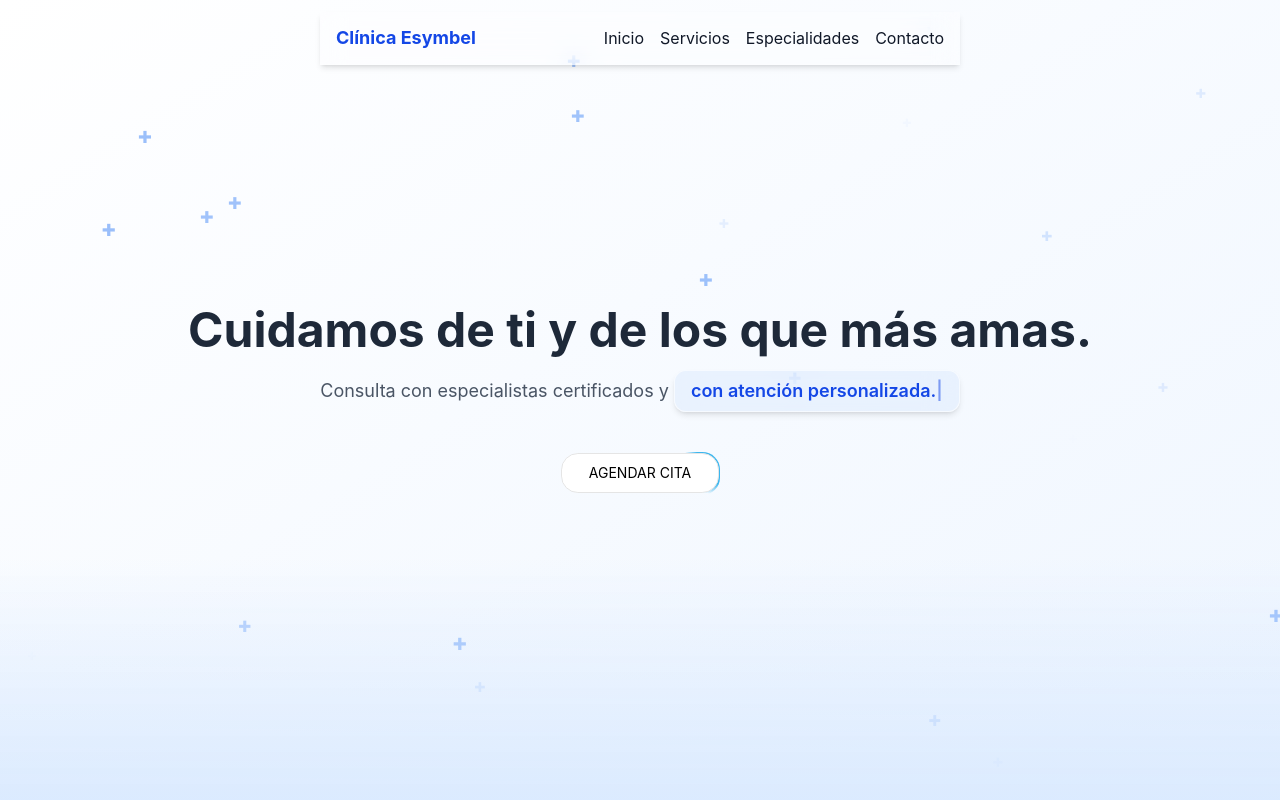
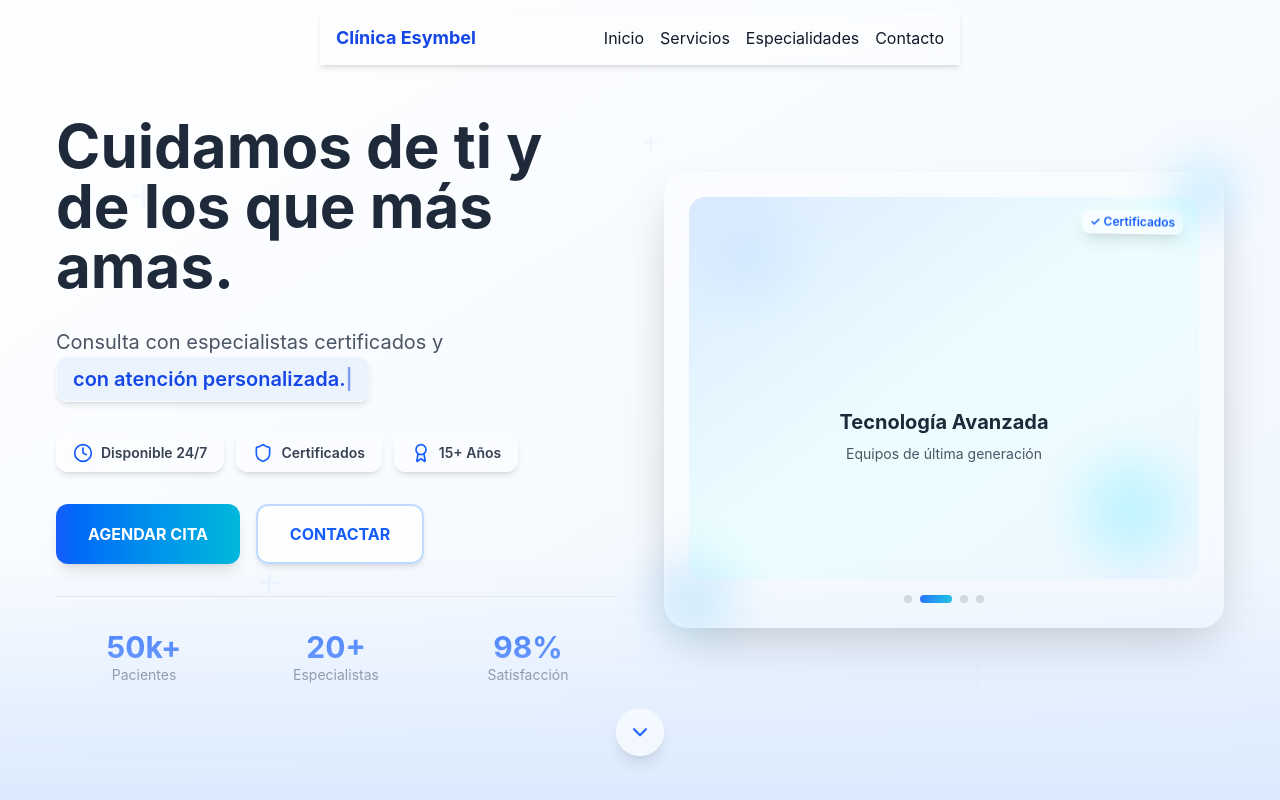
Before and after one commit to JosueDev09/Clinica-Medica-Pagina, a Next.js app: page /inicio in a window 1280 px wide. Shown: the top 800 px of the page. Built offline with nearby package versions, Linux system fonts and the light colour scheme.

Commit message:
Se realizareon cambios

```diff
--- a/src/app/inicio/page.tsx
+++ b/src/app/inicio/page.tsx
@@ -10,7 +10,6 @@ import PreguntasFrecuentes from '@/components/preguntasFrecuentes/preguntasFrecu
 import Contacto from '@/components/contacto/contacto';
 import Footer from '@/components/footer/footer';
 import InformacionEmpresa from '@/components/informacionEmpresa/informacionEmpresa';
-
 import { ScrollProvider } from '@/components/ui/scrollProvider/ScrollProvider';
 import 'locomotive-scroll/dist/locomotive-scroll.css';
 import Galeria from '@/components/galeria/galeria';
@@ -28,8 +27,10 @@ export default function PublicHomePage() {
         <Galeria />
         <PreguntasFrecuentes />
         <Contacto />
+        <Footer />
       </main>
       </ScrollProvider>
+
 
     </>
   );
--- a/src/components/hero/hero.tsx
+++ b/src/components/hero/hero.tsx
@@ -1,17 +1,165 @@
-/* eslint-disable react-hooks/rules-of-hooks */
 "use client";
+
 import { useState, useEffect } from "react";
-import CrucesAnimadas from "../ui/cruces/cruces";
-import { Button } from "../ui/borderHover/borderHover";
-import { useRouter } from "next/navigation";
+import { Heart, Shield, Clock, Award, ChevronDown } from "lucide-react";
 
+// Componente de cruces flotantes
+const CrucesAnimadas = () => {
+  const cruces = [
+    { delay: 0, duration: 6, left: 10, top: 20, size: 3, opacity: 0.15 },
+    { delay: 1, duration: 8, left: 85, top: 30, size: 4, opacity: 0.1 },
+    { delay: 2, duration: 7, left: 20, top: 70, size: 2.5, opacity: 0.2 },
+    { delay: 0.5, duration: 9, left: 75, top: 80, size: 3.5, opacity: 0.12 },
+    { delay: 1.5, duration: 6.5, left: 50, top: 15, size: 2, opacity: 0.18 },
+  ];
 
+  return (
+    <>
+      {cruces.map((cruz, i) => (
+        <div
+          key={i}
+          className="absolute text-blue-200 pointer-events-none animate-float"
+          style={{
+            left: `${cruz.left}%`,
+            top: `${cruz.top}%`,
+            fontSize: `${cruz.size}rem`,
+            opacity: cruz.opacity,
+            animationDelay: `${cruz.delay}s`,
+            animationDuration: `${cruz.duration}s`,
+          }}
+        >
+          +
+        </div>
+      ))}
+    </>
+  );
+};
 
+// Badge de característica
+const FeatureBadge = ({ icon: Icon, text } : { icon: React.ElementType; text: string; }) => {
+  return (
+    <div className="backdrop-blur-xl bg-white/40 border border-white/60 rounded-xl px-4 py-2 shadow-md hover:shadow-lg transition-all duration-300 hover:scale-105">
+      <div className="flex items-center gap-2">
+        <Icon size={20} className="text-blue-600" />
+        <span className="text-sm font-semibold text-gray-700">{text}</span>
+      </div>
+    </div>
+  );
+};
 
+// Botón personalizado
+const Button = ({ onClick, children, className } : { onClick: () => void; children: React.ReactNode; className?: string; }) => {
+  return (
+    <button
+      onClick={onClick}
+      className={`relative px-8 py-4 bg-gradient-to-r from-blue-600 to-cyan-500 text-white font-bold rounded-xl shadow-lg hover:shadow-2xl transform hover:scale-105 transition-all duration-300 overflow-hidden group ${className}`}
+    >
+      <span className="relative z-10">{children}</span>
+      <div className="absolute inset-0 bg-gradient-to-r from-cyan-500 to-blue-600 opacity-0 group-hover:opacity-100 transition-opacity duration-300" />
+    </button>
+  );
+};
 
+// Componente de Slider de Imágenes
+const ImageSlider = () => {
+  const [currentSlide, setCurrentSlide] = useState(0);
+
+  const slides = [
+    {
+      icon: Heart,
+      titulo: "Atención de Calidad",
+      descripcion: "Con profesionales certificados",
+      color: "from-blue-500 to-cyan-400",
+    },
+    {
+      icon: Shield,
+      titulo: "Tecnología Avanzada",
+      descripcion: "Equipos de última generación",
+      color: "from-cyan-500 to-blue-400",
+    },
+    {
+      icon: Award,
+      titulo: "15+ Años de Experiencia",
+      descripcion: "Cuidando tu salud",
+      color: "from-blue-600 to-cyan-500",
+    },
+    {
+      icon: Clock,
+      titulo: "Horarios Flexibles",
+      descripcion: "Disponibles cuando nos necesites",
+      color: "from-cyan-600 to-blue-500",
+    },
+  ];
+
+  useEffect(() => {
+    const interval = setInterval(() => {
+      setCurrentSlide((prev) => (prev + 1) % slides.length);
+    }, 4000);
+
+    return () => clearInterval(interval);
+  }, []);
+
+  const CurrentIcon = slides[currentSlide].icon;
+
+  return (
+    <div className="relative w-full max-w-md">
+      <div className="relative backdrop-blur-xl bg-white/30 border border-white/40 rounded-3xl p-6 shadow-2xl">
+        {/* Contenedor del slider */}
+        <div className="aspect-[4/3] bg-gradient-to-br from-blue-100 via-cyan-50 to-blue-50 rounded-2xl flex items-center justify-center relative overflow-hidden">
+          {/* Círculos decorativos */}
+          <div className="absolute top-5 left-5 w-20 h-20 bg-blue-300/30 rounded-full blur-xl animate-pulse" />
+          <div className="absolute bottom-5 right-5 w-24 h-24 bg-cyan-300/30 rounded-full blur-xl animate-pulse delay-75" />
+
+          {/* Contenido del slide actual */}
+          <div className="relative z-10 text-center px-6 transition-all duration-500">
+            <div className="mb-4">
+              <CurrentIcon
+                size={80}
+                className={`text-blue-500 mx-auto animate-pulse bg-gradient-to-br ${slides[currentSlide].color} bg-clip-text text-transparent`}
+              />
+            </div>
+            <div className="space-y-2">
+              <div className="text-xl font-bold text-gray-800">
+                {slides[currentSlide].titulo}
+              </div>
+              <div className="text-sm text-gray-600">
+                {slides[currentSlide].descripcion}
+              </div>
+            </div>
+          </div>
+
+          {/* Mini badge flotante */}
+          <div className="absolute top-4 right-4 backdrop-blur-lg bg-white/60 rounded-lg px-2 py-1 shadow-lg animate-float">
+            <div className="text-xs font-semibold text-blue-600">
+              ✓ Certificados
+            </div>
+          </div>
+        </div>
+
+        {/* Indicadores de slides */}
+        <div className="flex justify-center gap-2 mt-4">
+          {slides.map((_, index) => (
+            <button
+              key={index}
+              onClick={() => setCurrentSlide(index)}
+              className={`h-2 rounded-full transition-all duration-300 ${
+                index === currentSlide
+                  ? "w-8 bg-gradient-to-r from-blue-600 to-cyan-500"
+                  : "w-2 bg-gray-300 hover:bg-gray-400"
+              }`}
+            />
+          ))}
+        </div>
+
+        {/* Decoración adicional */}
+        <div className="absolute -top-3 -right-3 w-16 h-16 bg-gradient-to-br from-cyan-400 to-blue-500 rounded-full opacity-20 blur-xl" />
+        <div className="absolute -bottom-3 -left-3 w-20 h-20 bg-gradient-to-br from-blue-400 to-cyan-500 rounded-full opacity-20 blur-xl" />
+      </div>
+    </div>
+  );
+};
 
 export default function Hero() {
-
   const frases = [
     "Tu salud es nuestra prioridad.",
     "Cuidamos de ti y de los que más amas.",
@@ -25,15 +173,15 @@ const frasesSubtitulo = [
     "con atención personalizada.",
     "con profesionales certificados.",
     "con tecnología avanzada.",
-]
-   const router = useRouter();
+  ];
+
   const [indice, setIndice] = useState(0);
   const [textoVisible, setTextoVisible] = useState("");
-  const [modo, setModo] = useState<"escribiendo" | "esperando" | "borrando">("escribiendo");
-  const [visible, setVisible] = useState(true); // para el fade del h2
+  const [modo, setModo] = useState("escribiendo");
+  const [visible, setVisible] = useState(true);
 
   useEffect(() => {
-    let timeout: NodeJS.Timeout;
+    let timeout : any;
     const textoActual = frasesSubtitulo[indice] ?? "";
 
     if (modo === "escribiendo") {
@@ -56,12 +204,11 @@ const frasesSubtitulo = [
           setTextoVisible(textoActual.slice(0, textoVisible.length - 1));
         }, 50);
       } else {
-        // Efecto de fade-out antes de cambiar frase
         setVisible(false);
         setTimeout(() => {
           setIndice((prev) => (prev + 1) % frases.length);
           setModo("escribiendo");
-          setVisible(true); // fade-in
+          setVisible(true);
         }, 300);
       }
     }
@@ -69,44 +216,118 @@ const frasesSubtitulo = [
     return () => clearTimeout(timeout);
   }, [textoVisible, modo, indice]);
 
+  const scrollToNext = () => {
+    window.scrollTo({
+      top: window.innerHeight,
+      behavior: "smooth",
+    });
+  };
+
   return (
-    <section className="relative overflow-hidden min-h-screen bg-gradient-to-br from-white to-blue-50 flex items-center justify-center text-center px-6">
-
+    <section className="relative overflow-hidden min-h-screen bg-gradient-to-br from-white to-blue-50">
       {/* Cruces flotantes */}
       <CrucesAnimadas />
-      {/* Contenido principal */}
-     <div className="relative z-10 animate-float">
+
+      <div className="relative z-10 min-h-screen flex items-center">
+        <div className="max-w-7xl mx-auto px-6 py-20">
+          <div className="grid lg:grid-cols-2 gap-12 items-center">
+            {/* Contenido principal - Izquierda */}
+            <div className="text-center lg:text-left space-y-8">
               <h2
-          className={`text-4xl md:text-5xl font-bold text-gray-800 transition-opacity duration-500 ${
+                className={`text-4xl md:text-5xl lg:text-6xl font-bold text-gray-800 transition-opacity duration-500 ${
                   visible ? "opacity-100" : "opacity-0"
                 }`}
               >
                 {frases[indice]}
               </h2>
-        <p className="mt-4 text-gray-600 text-lg min-h-[2.5rem]">
+
+              <p className="text-gray-600 text-lg lg:text-xl min-h-[3rem]">
                 Consulta con especialistas certificados y{" "}
-          <span className="inline-block bg-blue-100/50 backdrop-blur-lg border border-white/60 text-blue-700 font-semibold px-4 py-1.5 rounded-xl shadow-md transition-all duration-300">
+                <span className="inline-block bg-blue-100/50 backdrop-blur-lg border border-white/60 text-blue-700 font-semibold px-4 py-2 rounded-xl shadow-md transition-all duration-300">
                   {textoVisible}
                   <span className="animate-pulse">|</span>
                 </span>
               </p>
 
-        <div className="mt-[40px] flex justify-center text-center">
-            <Button
-            borderRadius="1.1rem"
-            className="bg-white dark:bg-blue-500 text-black dark:text-white border-neutral-200 dark:border-slate-800 cursor-pointer"
-            onClick={() => router.push("/agendarCita")}
-          >
+              {/* Badges de características */}
+              <div className="flex flex-wrap gap-3 justify-center lg:justify-start">
+                <FeatureBadge icon={Clock} text="Disponible 24/7" />
+                <FeatureBadge icon={Shield} text="Certificados" />
+                <FeatureBadge icon={Award} text="15+ Años" />
+              </div>
+
+              {/* Botones de acción */}
+              <div className="flex flex-col sm:flex-row gap-4 justify-center lg:justify-start">
+                <Button onClick={() => console.log("Agendar cita")}>
                   AGENDAR CITA
                 </Button>
+                <button
+                  onClick={() => console.log("Contactar")}
+                  className="px-8 py-4 bg-white/80 backdrop-blur-sm text-blue-600 font-bold rounded-xl shadow-md hover:shadow-lg border-2 border-blue-200 hover:border-blue-400 transform hover:scale-105 transition-all duration-300"
+                >
+                  CONTACTAR
+                </button>
+              </div>
+
+              {/* Estadísticas rápidas */}
+              <div className="grid grid-cols-3 gap-4 pt-8 border-t border-gray-200">
+                <div className="text-center">
+                  <div className="text-3xl font-bold text-blue-600">50k+</div>
+                  <div className="text-sm text-gray-600">Pacientes</div>
+                </div>
+                <div className="text-center">
+                  <div className="text-3xl font-bold text-blue-600">20+</div>
+                  <div className="text-sm text-gray-600">Especialistas</div>
+                </div>
+                <div className="text-center">
+                  <div className="text-3xl font-bold text-blue-600">98%</div>
+                  <div className="text-sm text-gray-600">Satisfacción</div>
                 </div>
               </div>
+            </div>
+
+            {/* Slider de Imágenes - Derecha */}
+            <div className="relative flex justify-center lg:justify-end">
+              <ImageSlider />
+            </div>
+          </div>
+        </div>
+      </div>
+
+      {/* Botón de scroll hacia abajo */}
+      <div className="absolute bottom-8 left-1/2 -translate-x-1/2 z-20 animate-bounce">
+        <button
+          onClick={scrollToNext}
+          className="p-3 backdrop-blur-lg bg-white/60 rounded-full shadow-lg hover:bg-white/80 transition-all duration-300"
+        >
+          <ChevronDown size={24} className="text-blue-600" />
+        </button>
+      </div>
+
       {/* Difuminado blanco -> azul (parte inferior) */}
       <div className="absolute bottom-0 left-0 w-full h-60 z-10 pointer-events-none">
         <div className="w-full h-full bg-gradient-to-t from-blue-100 to-transparent" />
       </div>
 
+      <style jsx>{`
+        @keyframes float {
+          0%,
+          100% {
+            transform: translateY(0px) rotate(0deg);
+          }
+          50% {
+            transform: translateY(-20px) rotate(5deg);
+          }
+        }
 
+        .animate-float {
+          animation: float 6s ease-in-out infinite;
+        }
+
+        .delay-75 {
+          animation-delay: 0.75s;
+        }
+      `}</style>
     </section>
   );
 }
--- a/src/components/preguntasFrecuentes/preguntasFrecuentes.tsx
+++ b/src/components/preguntasFrecuentes/preguntasFrecuentes.tsx
@@ -34,7 +34,8 @@ const FAQItem = ({ pregunta, respuesta, index }: { pregunta: string; respuesta:
 
   return (
     <div
-      className="group backdrop-blur-xl bg-white/50 border border-white/50 rounded-2xl shadow-lg hover:shadow-xl transition-all duration-300 overflow-hidden"
+      className="group w-[65%] m-auto backdrop-blur-xl bg-white/50 border border-white/50
+      rounded-2xl shadow-lg mb-4 hover:shadow-xl transition-all duration-300 overflow-hidden"
       style={{ animationDelay: `${index * 100}ms` }}
     >
       <button
```
Lines whose indentation alone changed are shown as unchanged.
